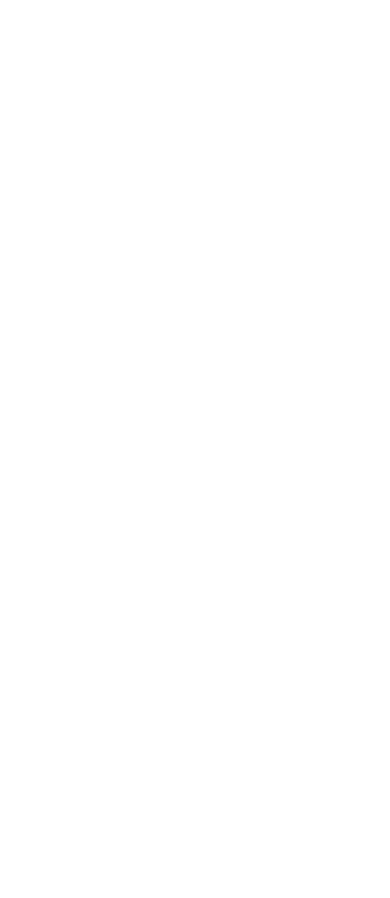
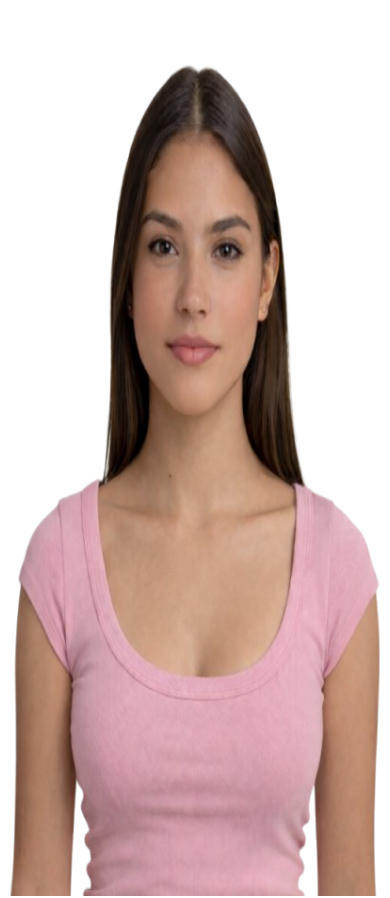
Before and after one commit to Fabian2023/AsistentEven, a React (Vite) app: page /avatar in a window 390 px wide. Shown: the top 898 px of the page. Built offline with nearby package versions, Linux system fonts and the light colour scheme.

Commit message:
avances pruebas

```diff
--- a/src/Components/Avatar.jsx
+++ b/src/Components/Avatar.jsx
@@ -6,22 +6,28 @@ const Avatar = () => {
   const location = useLocation();
   const name = location.state?.name;
 
+  const [eventouchKey, setEventouchKey] = useState(0);
+
   // 🔹 VIDEO SALUDO
   const [videoUrl, setVideoUrl] = useState("");
 
   // 🔹 VIDEO EVENTOUCH (nuevo)
   const [eventouchVideoUrl, setEventouchVideoUrl] = useState("");
 
-  const [loading, setLoading] = useState(true);
+  // 🔥 NUEVO: control intro
+  const [showIntro, setShowIntro] = useState(true);
+  const introVideo =
+    "https://videointroevent.s3.us-east-1.amazonaws.com/videointro2.mp4";
 
   // 🔥 traer video Eventouch
   const handleEventouchVideo = async () => {
     try {
       const response = await axios.get(
-        "http://localhost:5000/api/eventouch-video"
+        "http://localhost:5000/api/eventouch-video",
       );
 
       setEventouchVideoUrl(response.data.videoUrl);
+      setEventouchKey(prev => prev + 1);
     } catch (error) {
       console.error(error);
     }
@@ -32,14 +38,12 @@ const Avatar = () => {
       try {
         const response = await axios.post(
           "http://localhost:5000/api/generate-greeting",
-          { name }
+          { name },
         );
 
         setVideoUrl(response.data.videoUrl);
       } catch (error) {
         console.error(error);
-      } finally {
-        setLoading(false);
       }
     };
 
@@ -48,45 +52,74 @@ const Avatar = () => {
 
   return (
     <div className="w-full min-h-screen relative flex flex-col items-center justify-start text-white px-4 py-6">
+      {/* 🔥 IMAGEN FONDO (NUEVO) */}
+      <img
+        src="/bg.png"
+        alt="avatar"
+        className="
+          absolute
+          w-146
+          h-218
+          max-w-sm
+          md:max-w-lg
+          lg:max-w-4xl
 
-      {/* LOADER SOLO PARA SALUDO */}
-      {loading && (
-        <h2 className="text-xl md:text-3xl animate-pulse mb-6 text-center">
-          Preparando tu saludo...
-        </h2>
+
+        "
+      />
+
+      {/* 🔥 VIDEO INTRO (NUEVO) */}
+      {showIntro && (
+        <video
+          src={introVideo}
+          autoPlay
+          onEnded={() => setShowIntro(false)}
+          className="
+          relative z-10
+          w-full
+          max-w-sm
+          md:max-w-lg
+          lg:max-w-4xl
+          -mt-87.5
+          scale-95
+          "
+        />
       )}
 
       {/* 🔹 VIDEO SALUDO */}
-      {!eventouchVideoUrl && videoUrl && (
+      {!showIntro && !eventouchVideoUrl && videoUrl && (
         <video
           key={videoUrl}
           src={videoUrl}
           autoPlay
           className="
+          relative z-10
           w-full
           max-w-sm
           md:max-w-lg
           lg:max-w-xl
           rounded-xl
+          mt-2
 
-          mb-10
+
           "
         />
       )}
 
       {/* 🔥 VIDEO EVENTOUCH (MISMO ESTILO) */}
-      {eventouchVideoUrl && (
+      {!showIntro && eventouchVideoUrl && (
         <video
-          key={eventouchVideoUrl}
+          key={eventouchKey}
           src={eventouchVideoUrl}
           autoPlay
           className="
+          relative z-10
           w-full
           max-w-sm
           md:max-w-lg
           lg:max-w-4xl
-          rounded-xl
-          -mt-87.5
+          -mt-90
+          scale-95
 
           "
         />
@@ -94,26 +127,24 @@ const Avatar = () => {
 
       {/* PREGUNTAS */}
       <div className=" absolute flex flex-col gap-4 w-full max-w-md md:max-w-2xl lg:max-w-3xl mt-237.5">
-
         <div
           onClick={handleEventouchVideo}
-          className="bg-[#753E89] hover:bg-purple-700 transition p-6 md:p-8 rounded-xl cursor-pointer text-center text-lg md:text-3xl lg:text-4xl font-semibold "
+          className=" z-10 bg-[#753E89] hover:bg-purple-700 transition p-6 md:p-8 rounded-xl cursor-pointer text-center text-lg md:text-3xl lg:text-4xl font-semibold "
         >
           ¿Qué es Eventouch?
         </div>
 
-        <div className="bg-[#753E89] hover:bg-purple-700 transition p-6 md:p-8 rounded-xl cursor-pointer text-center text-lg md:text-3xl lg:text-4xl font-semibold">
+        <div className=" z-10 bg-[#753E89] hover:bg-purple-700 transition p-6 md:p-8 rounded-xl cursor-pointer text-center text-lg md:text-3xl lg:text-4xl font-semibold">
           ¿Qué experiencias ofrecen?
         </div>
 
-        <div className="bg-[#753E89] hover:bg-purple-700 transition p-6 md:p-8 rounded-xl cursor-pointer text-center text-lg md:text-3xl lg:text-4xl font-semibold">
+        <div className=" z-10 bg-[#753E89] hover:bg-purple-700 transition p-6 md:p-8 rounded-xl cursor-pointer text-center text-lg md:text-3xl lg:text-4xl font-semibold">
           ¿Cómo funcionan los tótems?
         </div>
 
-        <div className="bg-[#753E89] hover:bg-purple-700 transition p-6 md:p-8 rounded-xl cursor-pointer text-center text-lg md:text-3xl lg:text-4xl font-semibold">
+        <div className=" z-10 bg-[#753E89] hover:bg-purple-700 transition p-6 md:p-8 rounded-xl cursor-pointer text-center text-lg md:text-3xl lg:text-4xl font-semibold">
           ¿Puedo participar en una trivia?
         </div>
-
       </div>
     </div>
   );
```
Also changed, not shown: public/bg.png (added), public/version2.png (added).
